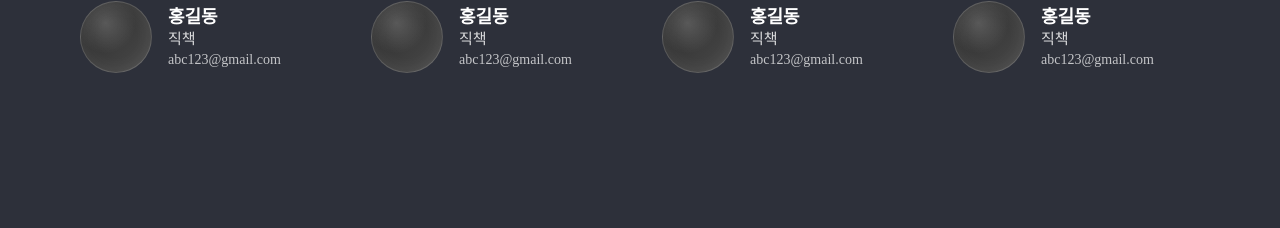
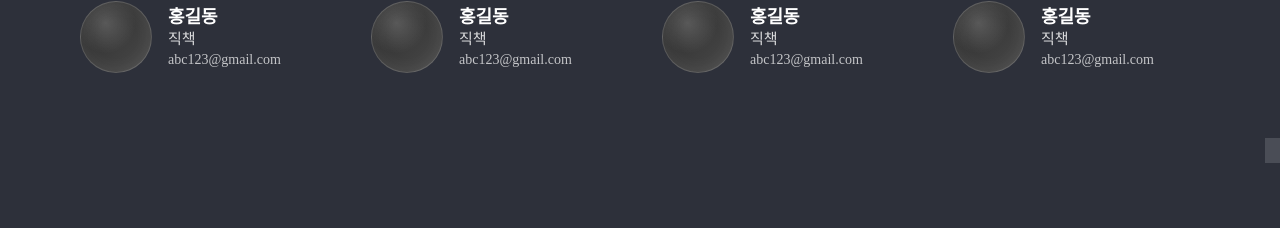
Before and after one commit to wooseok-02/REVERSE-front, a React (Vite) app: page / in a window 1280 px wide. Shown: the part 2720-2948 px from the top of the page. Built offline with nearby package versions, Linux system fonts and the light colour scheme; no server answers; a web font is replaced by a local one.

Commit message:
임원진 섹션 배경 데코박스 추가

```diff
--- a/src/components/home/executive/ExecutiveSection.styles.ts
+++ b/src/components/home/executive/ExecutiveSection.styles.ts
@@ -158,3 +158,15 @@ export const Email = styled.div`
   color: rgba(255, 255, 255, 0.72);
   word-break: break-all;
 `;
+
+export const DecoBox = styled.div`
+  position: absolute;
+
+  right: -90px;
+  bottom: -90px;
+
+  width: 25px;
+  height: 25px;
+
+  background-color: #4A4D56;
+`;
--- a/src/components/home/executive/ExecutiveSection.tsx
+++ b/src/components/home/executive/ExecutiveSection.tsx
@@ -38,6 +38,7 @@ export default function ExecutiveSection() {
             </S.TeamColumn>
           ))}
         </S.TeamGrid>
+      <S.DecoBox />
       </S.Inner>
     </S.Section>
   );
```
